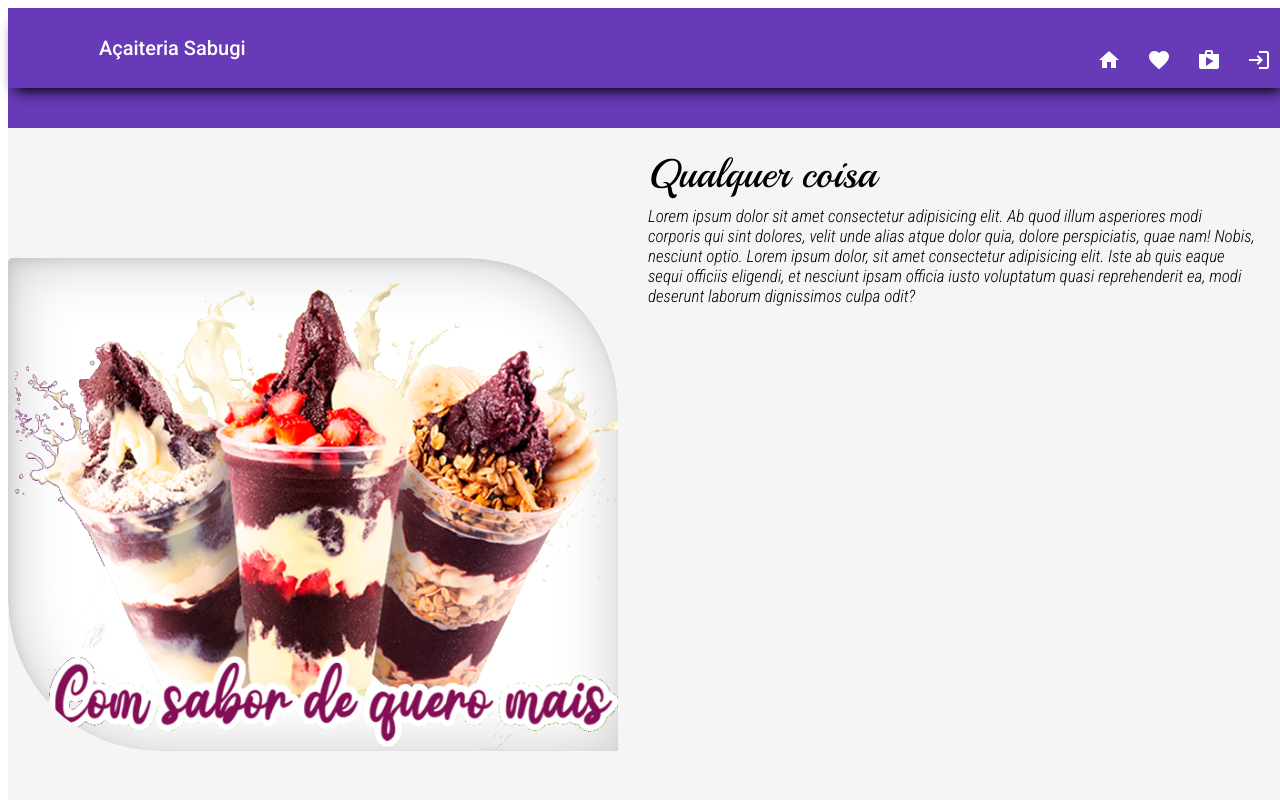
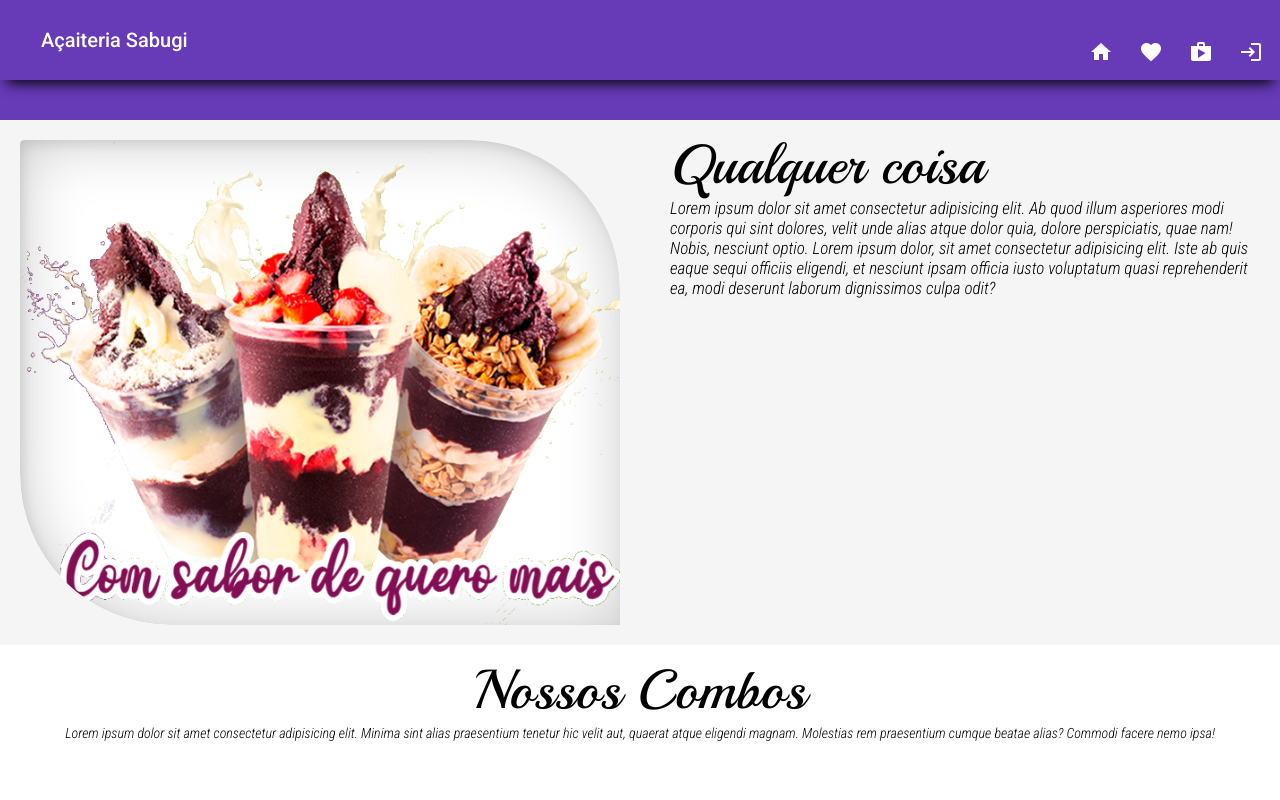
Before and after one commit to dev-brito99frelas/Acaiteria-Sabugi, an Angular app in the folder acaiteria-sjs/: page / in a window 1280 px wide. Shown: the top 800 px of the page. Built offline with nearby package versions, Linux system fonts and the light colour scheme; a web font is replaced by a local one.

Commit message:
set fakeserver data

```diff
--- /dev/null
+++ b/acaiteria-sjs/db.json
@@ -0,0 +1,25 @@
+{
+    "products": [
+      { "id": 1, "name": "açai no copo", "author": "typicode","preco":5.50 },
+      { "id": 2, "name": "açai na barca", "author": "typicode","preco": 55.50 },
+      { "id": 3, "name": "açai na barca", "author": "typicode","preco": 55.50 }
+    ],
+    "cart": [
+        { "id": 1, "personId": 1, "productstId": 1 },
+        { "id": 1, "personId": 1, "productstId": 2 },
+        { "id": 1, "personId": 1, "productstId": 3 }
+    ],
+    "person": [
+        { "id": 1, "name": "Bruna", "cpf": "118.999.976-21","birthDate": "05/05/2000" },
+        { "id": 2, "name": "Maria", "cpf": "118.888.976-21","birthDate": "05/05/2000" }
+    ],
+    "client": [
+        { "id": 1, "personId": 1 }
+    ],
+    "provider": [
+        { "id": 1, "personId": 2 }
+    ],
+    "comments": [
+        { "id": 1, "body": "some comment", "personId": 1 }
+    ]
+}
--- a/acaiteria-sjs/src/app/components/footer/footer.component.sass
+++ b/acaiteria-sjs/src/app/components/footer/footer.component.sass
@@ -1,14 +1,13 @@
 footer
-  width: 100%
-  font-size: 1.4rem
-  text-align: center
-  font-family: 'Roboto Mono', monospac
-  color: #fff
+  min-width: 100%
   background: #673AB7
   display: flex
   flex-direction: column
   justify-content: space-around
   padding: 20px
+  text-align: center
+  font-family: 'Roboto Mono', monospac
+  color: #fff
 
   h3
      font-size: 1.4rem
--- a/acaiteria-sjs/src/app/components/header/header.component.sass
+++ b/acaiteria-sjs/src/app/components/header/header.component.sass
@@ -13,7 +13,7 @@
   padding: 25px
 
 .item-menu
-  visibility: hidden
+  display: none
 
 
 // media query
@@ -26,13 +26,13 @@
     font-size: 0.8rem
     z-index: 5
   .example-spacer
-    visibility: hidden
+    display: none
     flex: 1 1 auto
 
   .item
     max-width: 8px
     padding: 10px
-    visibility: hidden
+    display: none
 
   .item-menu
     visibility: visible
@@ -48,13 +48,13 @@
     z-index: 5
 
   .example-spacer
-    visibility: hidden
+    display: none
     flex: 1 1 auto
 
   .item
     max-width: 8px
     padding: 10px
-    visibility: hidden
+     display: none
 
   .item-menu
     visibility: visible
@@ -69,7 +69,7 @@
     z-index: 5
 
   .example-spacer
-    visibility: hidden
+    display: none
     flex: 1 1 auto
 
   .item
--- a/acaiteria-sjs/src/app/components/layers/layer-principal/layer-principal.component.sass
+++ b/acaiteria-sjs/src/app/components/layers/layer-principal/layer-principal.component.sass
@@ -1,7 +1,7 @@
 .layout
   display: grid
   //  grid-template-rows:'10vh 5vh 100% 50vh'
-  grid-template-areas:"localheader" "localnav" "localcontent" "localfooter"
+  grid-template-areas: "localheader" "localnav" "localcontent" "localfooter"
 
 .layout .localheader
   width: 100vw
--- a/acaiteria-sjs/src/app/components/navbar/navbar.component.sass
+++ b/acaiteria-sjs/src/app/components/navbar/navbar.component.sass
@@ -1,5 +1,5 @@
 nav
-  width: 100vw
+  min-width: 100%
   background: #673AB7
   display: flex
   flex-direction: row
--- a/acaiteria-sjs/src/app/pages/home/home.component.html
+++ b/acaiteria-sjs/src/app/pages/home/home.component.html
@@ -1,4 +1,5 @@
 <div class="home-conatainer">
+
   <section class="section-one">
     <div class="imagem">
       <img [src]="imagemAcai" alt="">
@@ -13,8 +14,8 @@
         ipsam officia iusto voluptatum quasi reprehenderit ea, modi deserunt laborum dignissimos culpa odit?</p>
     </div>
   </section>
+
   <section class="section-two">
-
     <!-- card de combos -->
     <div class="info">
       <h1>Nossos Combos</h1>
@@ -27,7 +28,6 @@
       <app-card-riborn></app-card-riborn>
       <app-card-riborn></app-card-riborn>
     </div>
+  </section>
 
-
-  </section>
 </div>
--- a/acaiteria-sjs/src/app/pages/home/home.component.sass
+++ b/acaiteria-sjs/src/app/pages/home/home.component.sass
@@ -4,15 +4,22 @@
   display: flex
   flex-direction: column
 
+  h1
+    font-family: 'Playball', cursive
+    font-size: 5.5rem
+
+  p
+    font-family: 'Roboto Condensed', sans-serif
+
   .section-one
     width: 100%
-    height: 50%
     display: flex
     flex-direction: row
     background: #f5f5f5
     .imagem
       display: flex
       width: 50%
+      padding: 20px
       align-items: center
       justify-content: center
       img
@@ -29,28 +36,21 @@
 
     .conteudo
       width: 50%
-      margin: 30px
+      padding: 30px
 
-      h1
-        font-size: 4rem
-        font-family: 'Playball', cursive
       p
         font-size: 1.7rem
         font-family: 'Roboto Condensed', sans-serif
 
   .section-two
     width: 100%
-    height: 50%
     display: flex
     flex-direction: column
     .info
       width: 100%
       justify-content: center
       text-align: center
-      padding: 20px
-      h1
-          font-size: 6rem
-          font-family: 'Playball', cursive
+      padding: 30px
 
     .container-cards
       width: 100%
--- a/acaiteria-sjs/src/styles.sass
+++ b/acaiteria-sjs/src/styles.sass
@@ -1,6 +1,10 @@
 html
   font-size: 62.5%
+
 body
-  font-size: 1.6rem
+  font-size: 1.7rem
+
 *
+  margin: 0
+  padding: 0
   box-sizing: border-box
```
